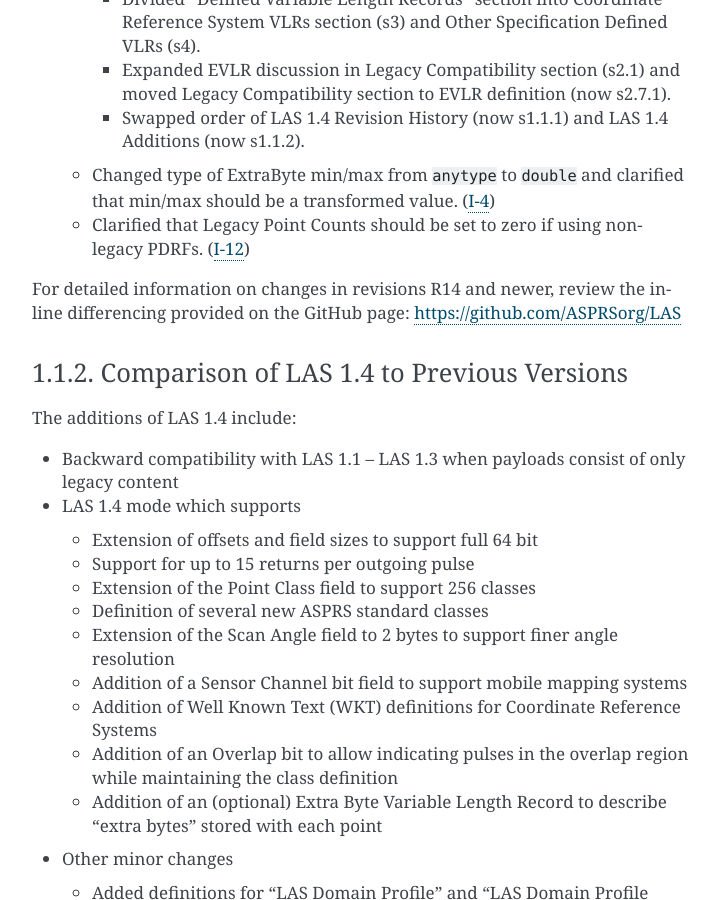
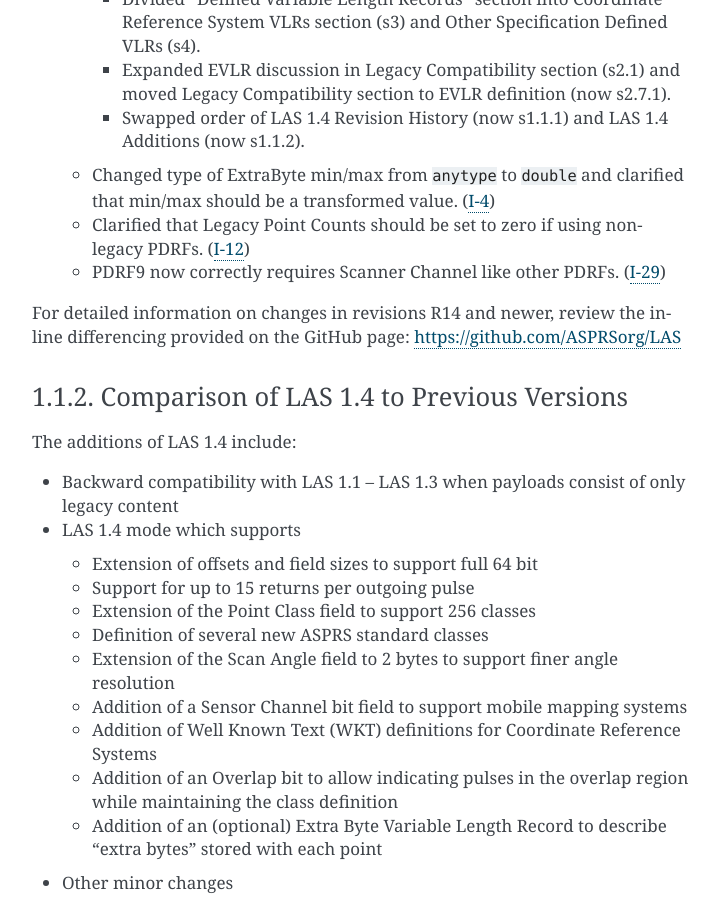
Before and after one commit to ASPRSorg/LAS, a Sphinx documentation site: the page built from source/01_intro.txt, in a window 1280 px wide and 900 px high, scrolled down 867 px. Shown: the whole window, without its empty margins (388-1107 px from the left). Built offline with Sphinx 7.4.7, drawn with Linux system fonts in a browser that asks for light colours.

Commit message:
Fixed Scanner Channel requirement typo in PDRF 9 description (Resolves #29).

```diff
--- a/source/01_intro.txt
+++ b/source/01_intro.txt
@@ -55,6 +55,8 @@ Summary of LAS 1.4 revisions:
     (`I-4 <https://github.com/ASPRSorg/LAS/issues/4>`_)
   * Clarified that Legacy Point Counts should be set to zero if using non-legacy
     PDRFs. (`I-12 <https://github.com/ASPRSorg/LAS/issues/12>`_)
+  * PDRF9 now correctly requires Scanner Channel like other PDRFs.
+    (`I-29 <https://github.com/ASPRSorg/LAS/issues/29>`_)
 
 For detailed information on changes in revisions R14 and newer, review the
 inline differencing provided on the GitHub page: https://github.com/ASPRSorg/LAS
```
Also changed, not shown: 1 other file.
